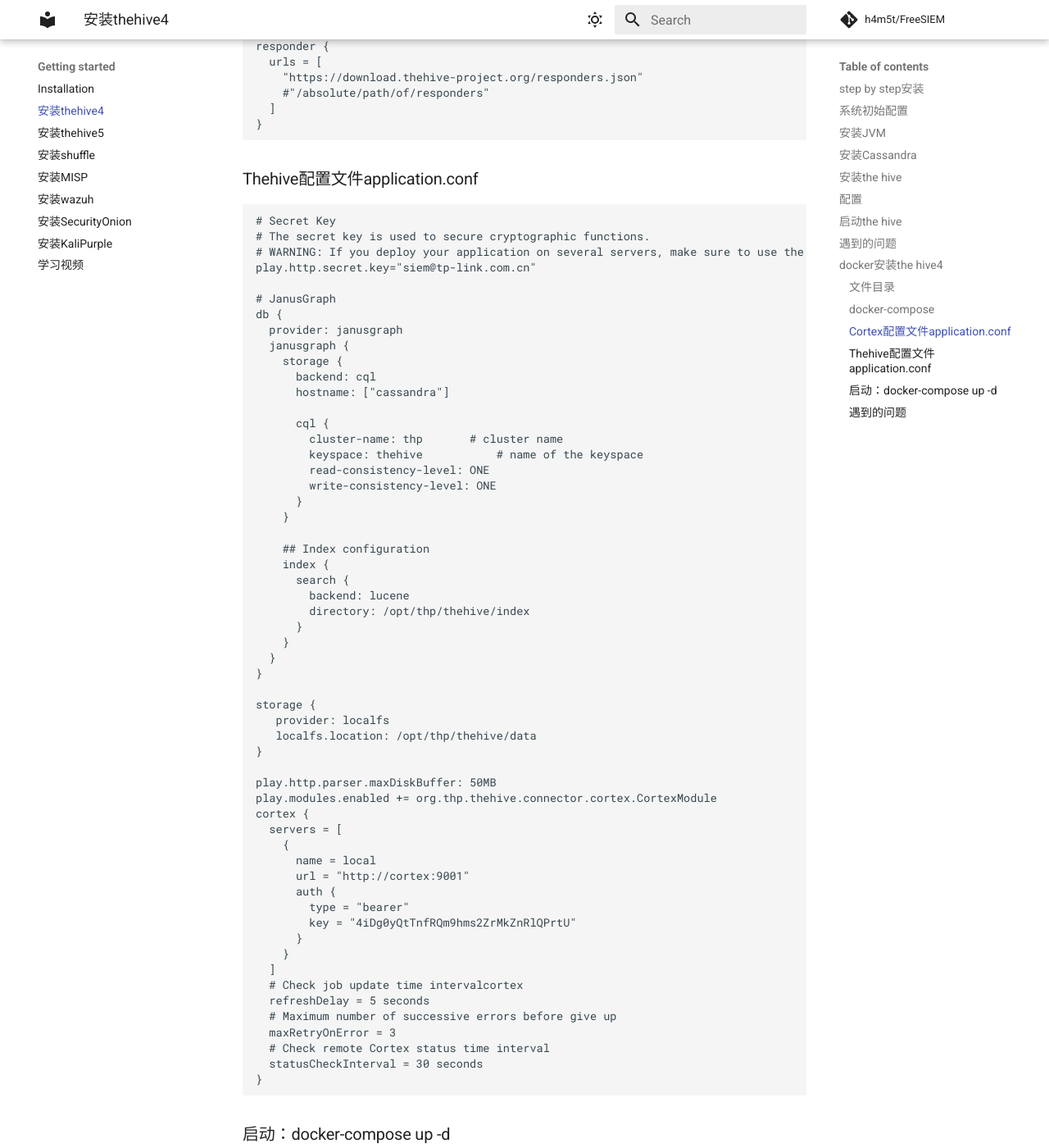
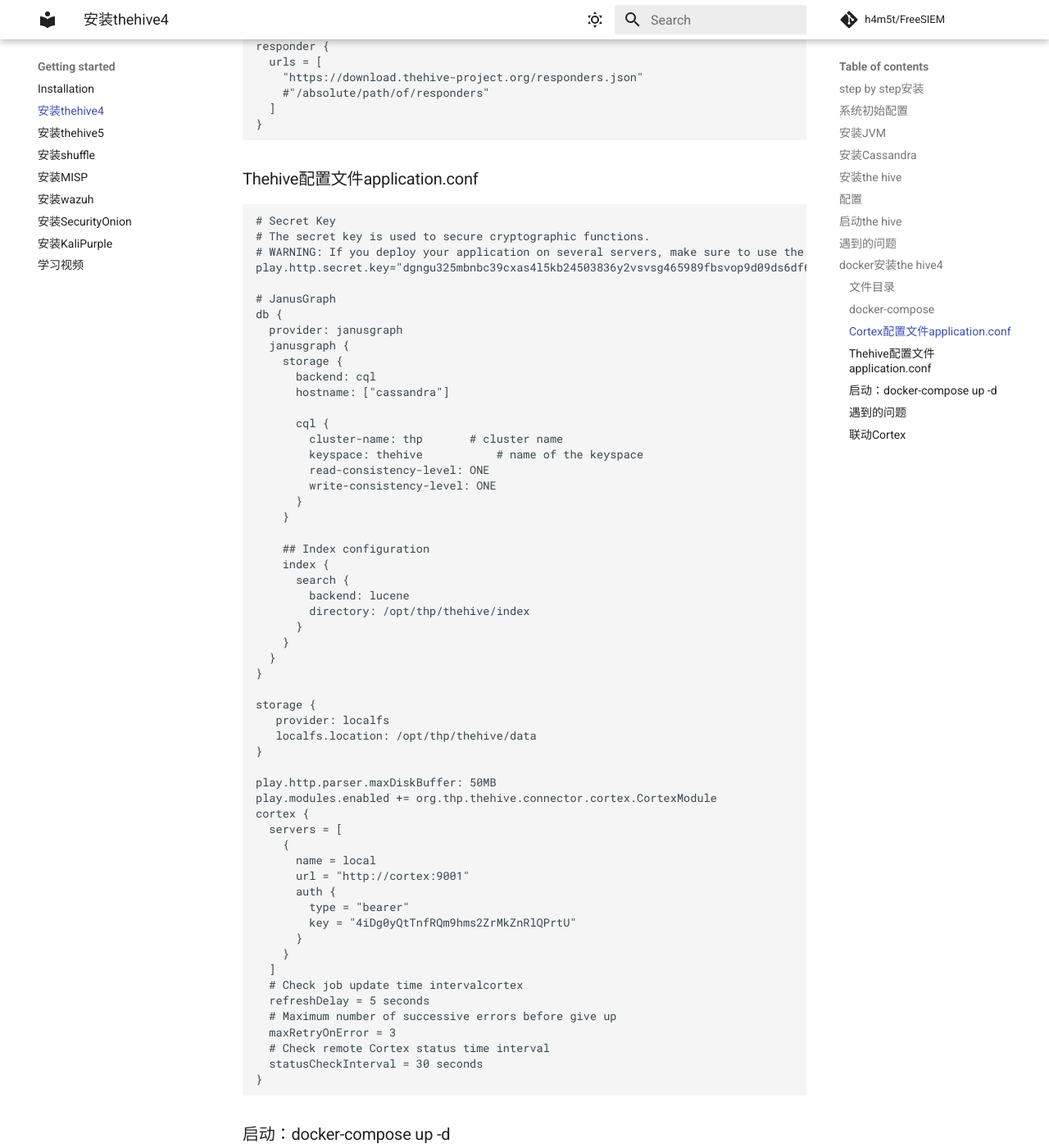
Before and after one commit to h4m5t/FreeSIEM, an MkDocs documentation site: the page built from docs/install_thehive4.md, in a window 1280 px wide and 1400 px high, scrolled down 9236 px. Shown: the whole window at 82% size. Built offline with MkDocs 1.6.1 and Material for MkDocs 9.7.7, drawn with Linux system fonts in a browser that asks for light colours; comment, search, counter and statistics services are not loaded; some of the changed text lies outside the part shown.

Commit message:
Update install_thehive4.md

````diff
--- a/docs/install_thehive4.md
+++ b/docs/install_thehive4.md
@@ -506,7 +506,7 @@
 # Secret Key
 # The secret key is used to secure cryptographic functions.
 # WARNING: If you deploy your application on several servers, make sure to use the same key.
-play.http.secret.key="siem@tp-link.com.cn"
+play.http.secret.key="dgngu325mbnbc39cxas4l5kb24503836y2vsvsg465989fbsvop9d09ds6df6"
 
 # JanusGraph
 db {
@@ -643,3 +643,6 @@
 ```
 
 修改之后不再报错。
+
+### 联动Cortex
+在Cortex中创建新组织和新组织下的用户，复制API-Key，复制到thehive的配置文件application.conf中，重启服务即可。
````
